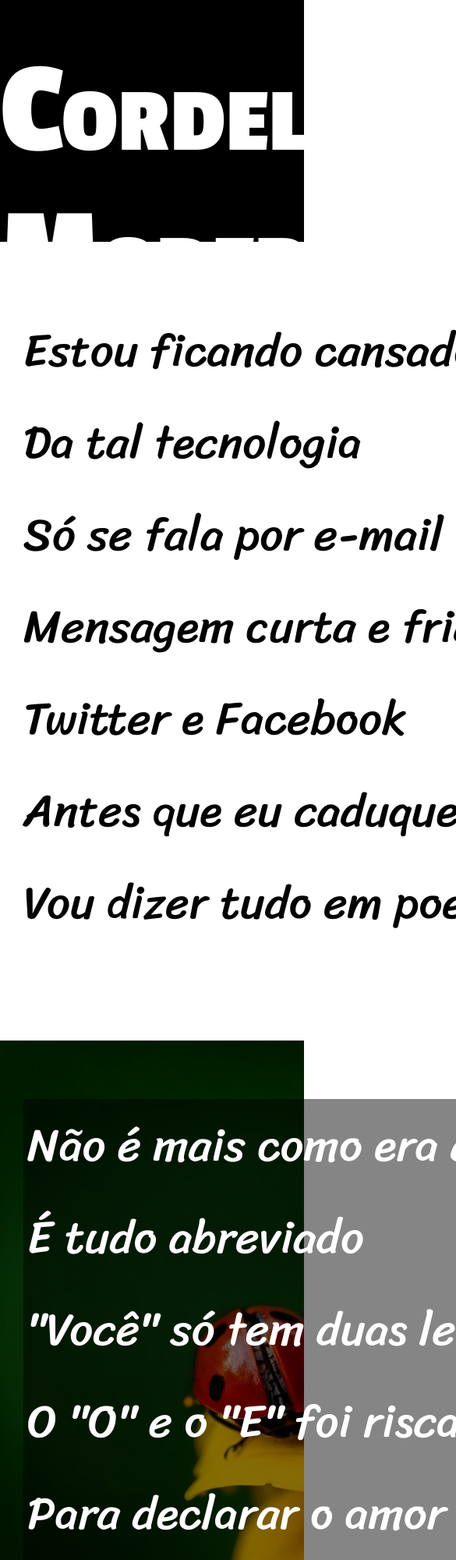
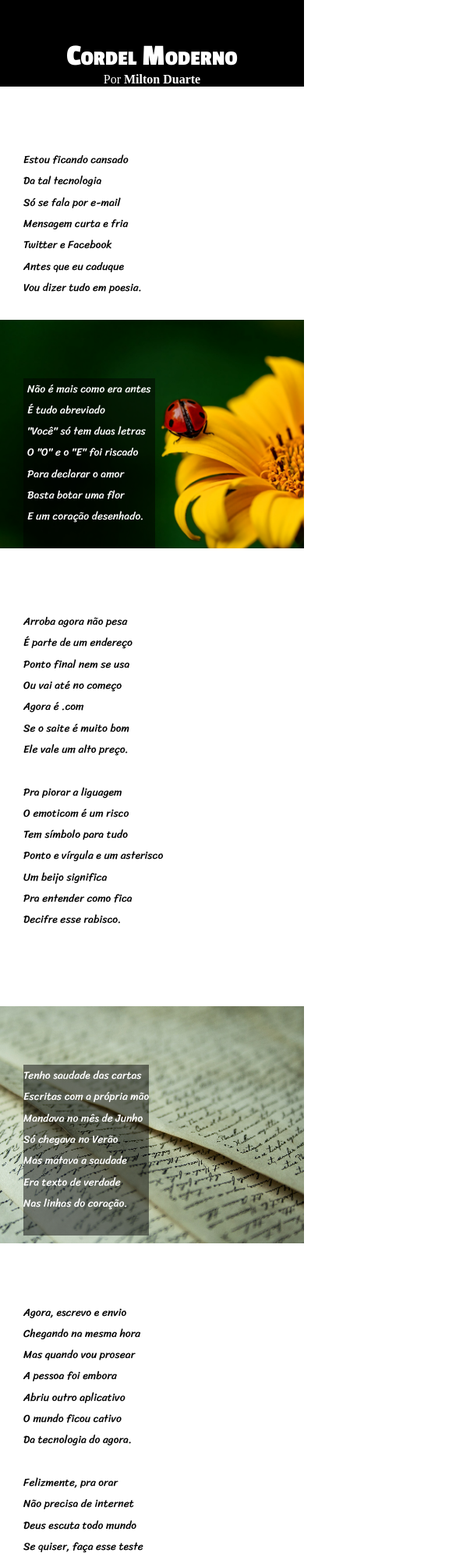
Before and after one commit to artursilvagit/projeto-cordel, a plain HTML site: page index.html in a window 390 px wide. Shown: the top 2000 px of the page at 78% size, 585 px wide, since content can reach past the window. Drawn offline with Linux system fonts and the light colour scheme; a web font is replaced by a local one.

Commit message:
Responsividade Adicionada

```diff
--- a/style.css
+++ b/style.css
@@ -17,29 +17,29 @@
 header {
     background-color: black;
     color: white;
-    height: 310px;
+    max-height: 445px;
     text-align: center;
 }
 header h1 {
     font-family: var(--font2);
     font-variant: small-caps;
     font-weight: 700;
-    font-size: 170px;
+    font-size: 10vw;
     padding-top: 50px;
 }
 header a {
     text-decoration: none;
     color: white;
 }
-header p, a {
     font-family: var(--font3);
+    padding-bottom: 50px;
 }
 header a:hover {
     text-decoration: underline;
 }
 .bloco pre {
     font-family: var(--font1);
-    font-size: 59px;
+    font-size: 3.5vw;
     margin-left: 30px;
     line-height: 2;
 }
@@ -56,7 +56,6 @@ header a:hover {
 #b2 pre {
     margin-top: 75px;
     padding: 0px 5px;
-    height: 840px;
     display: inline-block;
     color: white;
     background-color: rgba(0, 0, 0, 0.479);
@@ -75,14 +74,13 @@ header a:hover {
 }
 #b5 pre {
     margin-top: 75px;
-    padding: 0px 5px;
-    height: 840px;
+    margin-bottom: 10px;
     display: inline-block;
     color: white;
     background-color: rgba(0, 0, 0, 0.479);
 }
 #b6 pre {
-    margin-top: 75px;
+    padding-top: 75px;
 }
 footer {
     font-family: var(--font3);
```
